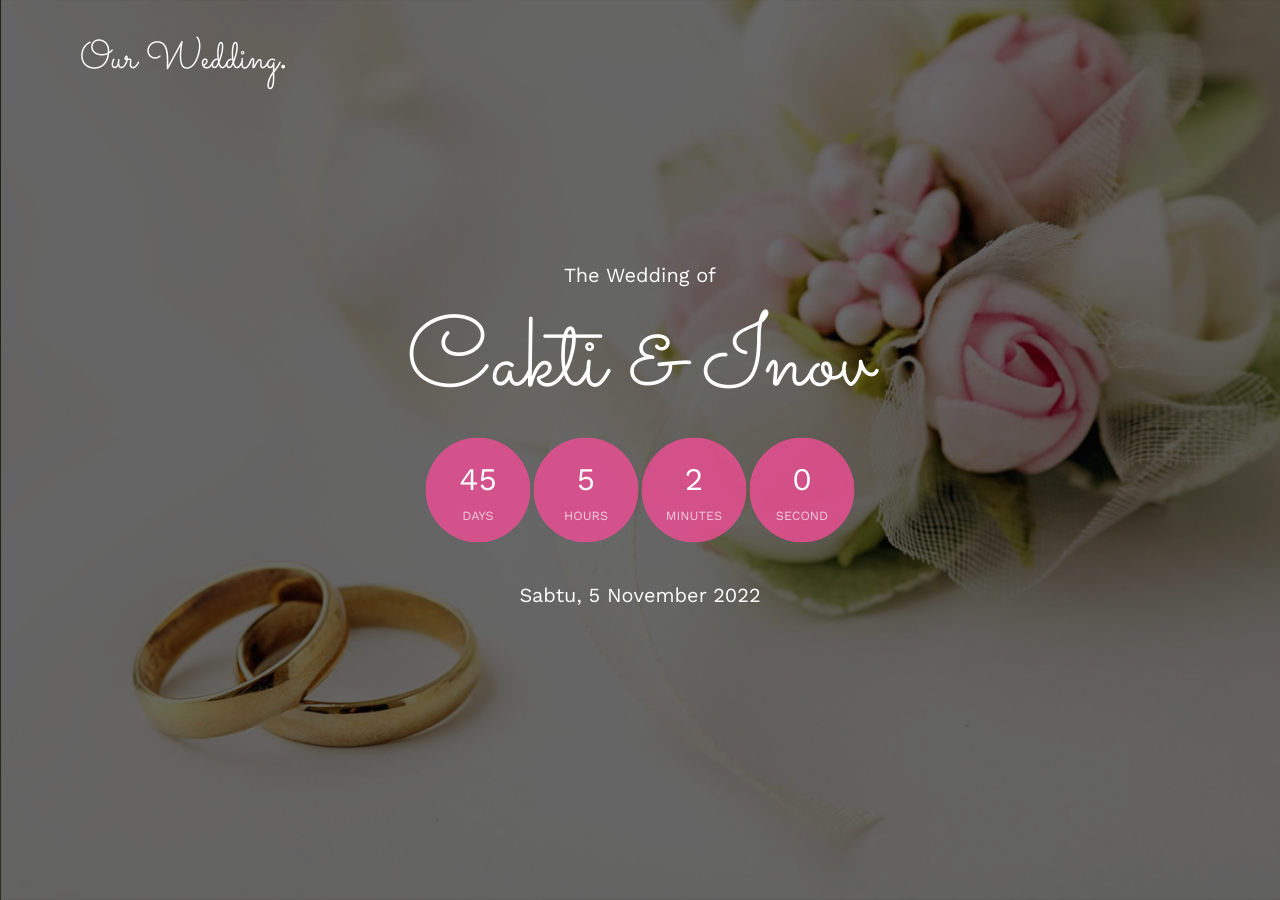
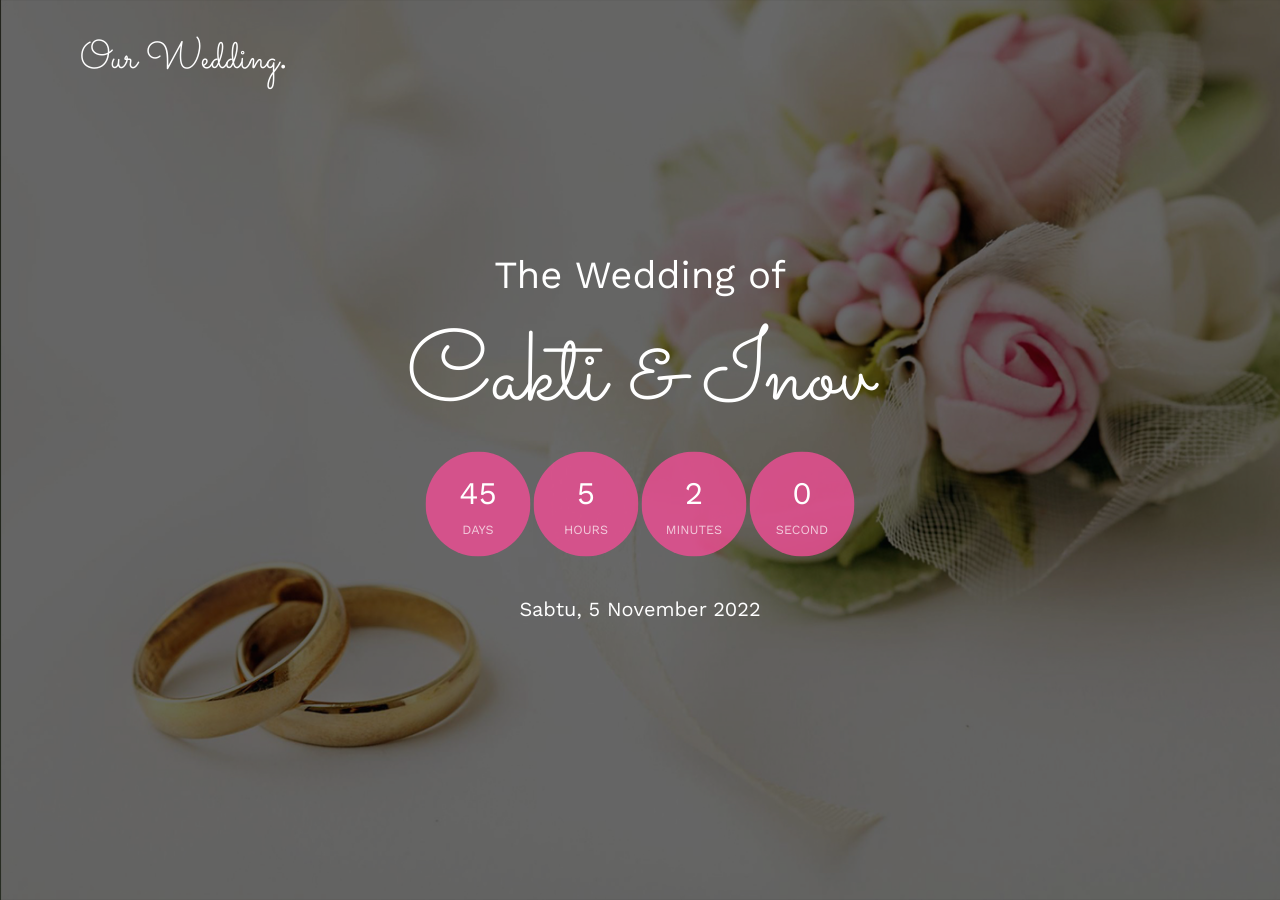
Before and after one commit to LittleHappyTree/cakti-inov, a plain HTML site: page index.html in a window 1280 px wide. Shown: the top 900 px of the page. Drawn offline with nearby package versions, Linux system fonts and the light colour scheme; files whose address does not match are found by name.

Commit message:
adjustment of device

```diff
--- a/css/mystyle.css
+++ b/css/mystyle.css
@@ -6,7 +6,7 @@
     font-size: 32pt !important;
 }
 
-@media (max-width: 476px){
+@media (max-width: 376px){
     .display-t {
         margin-top: 50px;
     }
--- a/index.html
+++ b/index.html
@@ -89,7 +89,7 @@
 				<div class="col-md-8 col-md-offset-2 text-center">
 					<div class="display-t">
 						<div class="display-tc animate-box" data-animate-effect="fadeIn">
-							<h2>The Wedding of</h2>
+							<h2 style="font-size: 3vw;">The Wedding of</h2>
 							<h1 style="margin-top:-30px">Cakti &amp; Inov</h1>
 							<div class="simply-countdown simply-countdown-one"></div>
 							<h2>Sabtu, 5 November 2022</h2>
```
